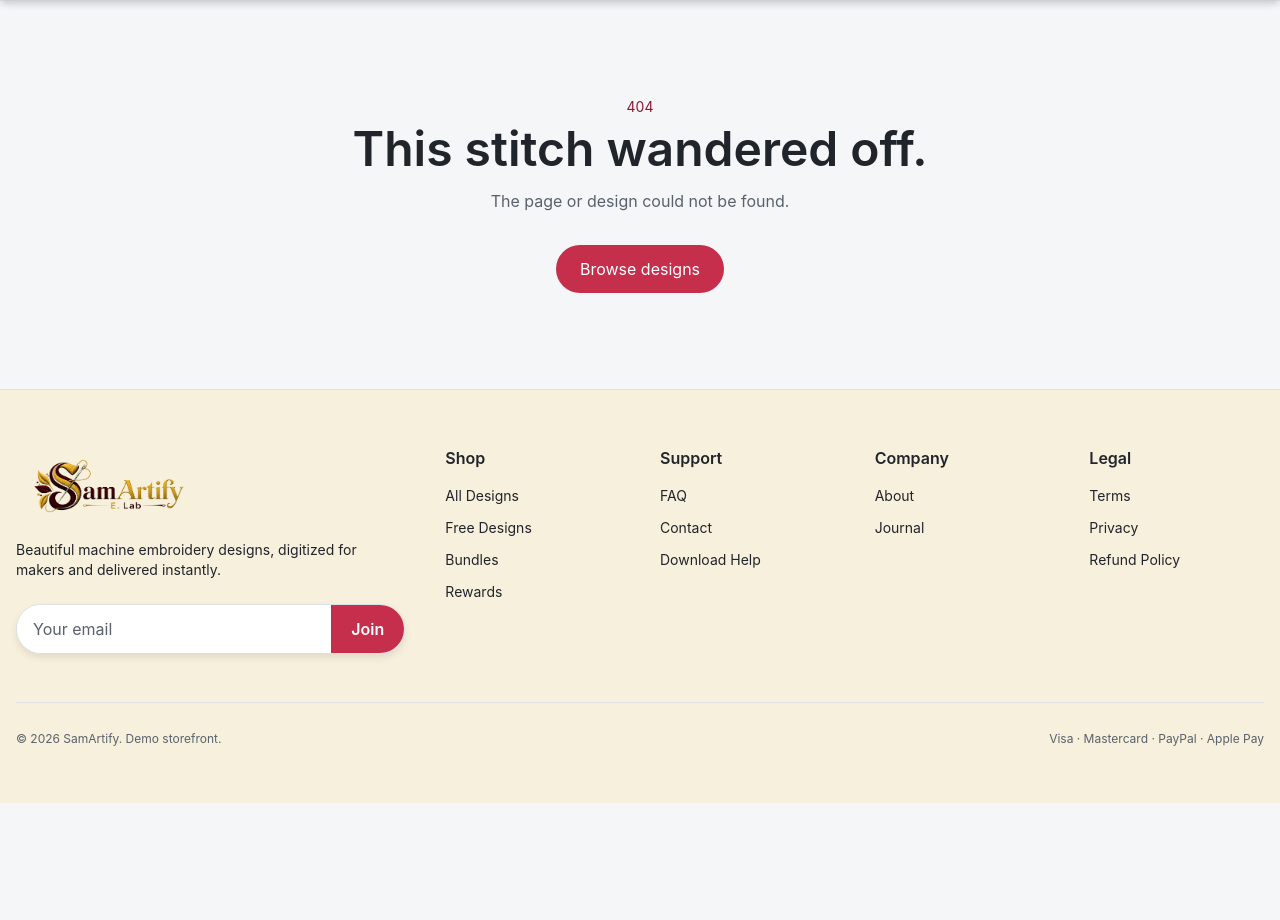
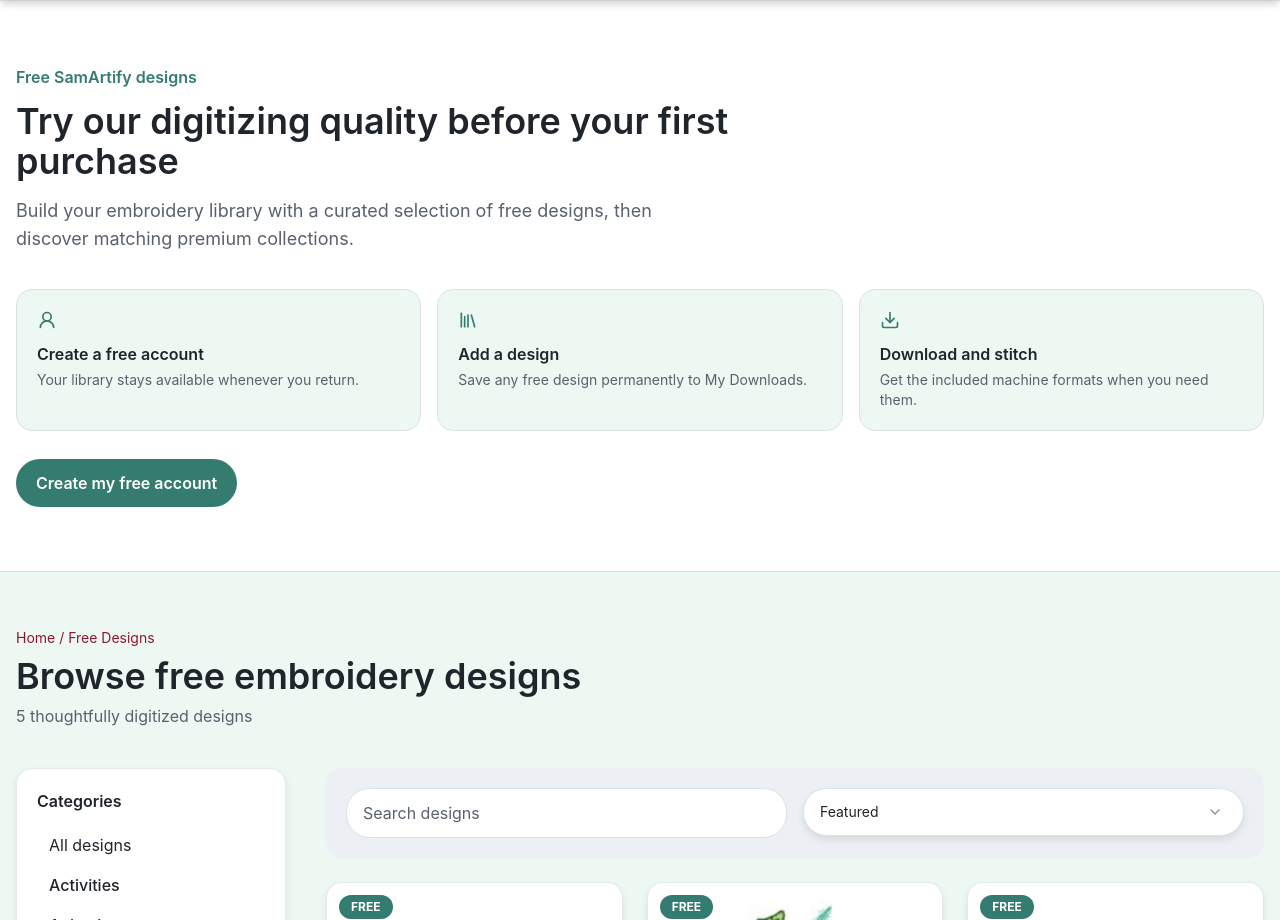
Before and after one commit to codeplane1016/samartify-frontend, a Next.js app: page /free-designs in a window 1280 px wide. Before the commit this address had no page. Shown: the part 180-1100 px from the top of the page. Before the commit the page ends 983 px from the top, so only its background shows below. Built offline with nearby package versions, Linux system fonts and the light colour scheme.

Commit message:
feat: add free embroidery design library

```diff
--- /dev/null
+++ b/app/free-designs/[slug]/page.tsx
@@ -0,0 +1,43 @@
+import { Metadata } from "next";
+import { notFound } from "next/navigation";
+import CatalogGrid from "@/components/catalog/CatalogGrid";
+import {
+  freeCategories,
+  getCategoryBySlug,
+  getProductsByCategory,
+} from "@/lib/categories";
+import { products } from "@/lib/catalog";
+
+export async function generateMetadata({
+  params,
+}: {
+  params: Promise<{ slug: string }>;
+}): Promise<Metadata> {
+  const { slug } = await params;
+  const category = getCategoryBySlug(slug, "free");
+  return {
+    title: category
+      ? category.name + " Free Embroidery Designs | SamArtify"
+      : "Free Designs | SamArtify",
+    description: category?.description,
+  };
+}
+
+export default async function FreeCategory({
+  params,
+}: {
+  params: Promise<{ slug: string }>;
+}) {
+  const { slug } = await params;
+  const category = getCategoryBySlug(slug, "free");
+  if (!category) notFound();
+  return (
+    <CatalogGrid
+      title={category.name + " free designs"}
+      items={getProductsByCategory(products, slug, "free")}
+      catalogType="free"
+      categoryOptions={freeCategories}
+      initialCategory={slug}
+    />
+  );
+}
--- /dev/null
+++ b/app/free-designs/page.tsx
@@ -0,0 +1,24 @@
+import CatalogGrid from "@/components/catalog/CatalogGrid";
+import { freeCategories } from "@/lib/categories";
+import { products } from "@/lib/catalog";
+import FreeDesignOverview from "@/components/free-designs/FreeDesignOverview";
+
+export default async function Free({
+  searchParams,
+}: {
+  searchParams: Promise<{ category?: string }>;
+}) {
+  const { category = "all" } = await searchParams;
+  return (
+    <div className="bg-success-soft">
+      <FreeDesignOverview />
+      <CatalogGrid
+        title="Browse free embroidery designs"
+        catalogType="free"
+        categoryOptions={freeCategories}
+        initialCategory={category}
+        items={products.filter((product) => product.productType === "free")}
+      />
+    </div>
+  );
+}
--- /dev/null
+++ b/components/free-designs/FreeDesignOverview.tsx
@@ -0,0 +1,24 @@
+import Link from "next/link";
+import { Download, Library, UserRound } from "lucide-react";
+
+const steps = [
+  [UserRound, "Create a free account", "Your library stays available whenever you return."],
+  [Library, "Add a design", "Save any free design permanently to My Downloads."],
+  [Download, "Download and stitch", "Get the included machine formats when you need them."],
+] as const;
+
+export default function FreeDesignOverview() {
+  return (
+    <section className="border-b border-border bg-white">
+      <div className="mx-auto max-w-7xl px-4 py-12 lg:py-16">
+        <p className="font-semibold text-success">Free SamArtify designs</p>
+        <h1 className="mt-3 max-w-3xl text-4xl font-semibold">Try our digitizing quality before your first purchase</h1>
+        <p className="mt-4 max-w-2xl text-lg text-foreground-secondary">Build your embroidery library with a curated selection of free designs, then discover matching premium collections.</p>
+        <div className="mt-9 grid gap-4 md:grid-cols-3">
+          {steps.map(([Icon, title, detail]) => <div key={title} className="rounded-2xl border border-border bg-success-soft p-5"><Icon className="h-5 w-5 text-success" /><h2 className="mt-3 font-semibold">{title}</h2><p className="mt-1 text-sm text-foreground-secondary">{detail}</p></div>)}
+        </div>
+        <Link href="/register?next=%2Ffree-designs" className="mt-7 inline-block rounded-full bg-success px-5 py-3 font-semibold text-white">Create my free account</Link>
+      </div>
+    </section>
+  );
+}
```
